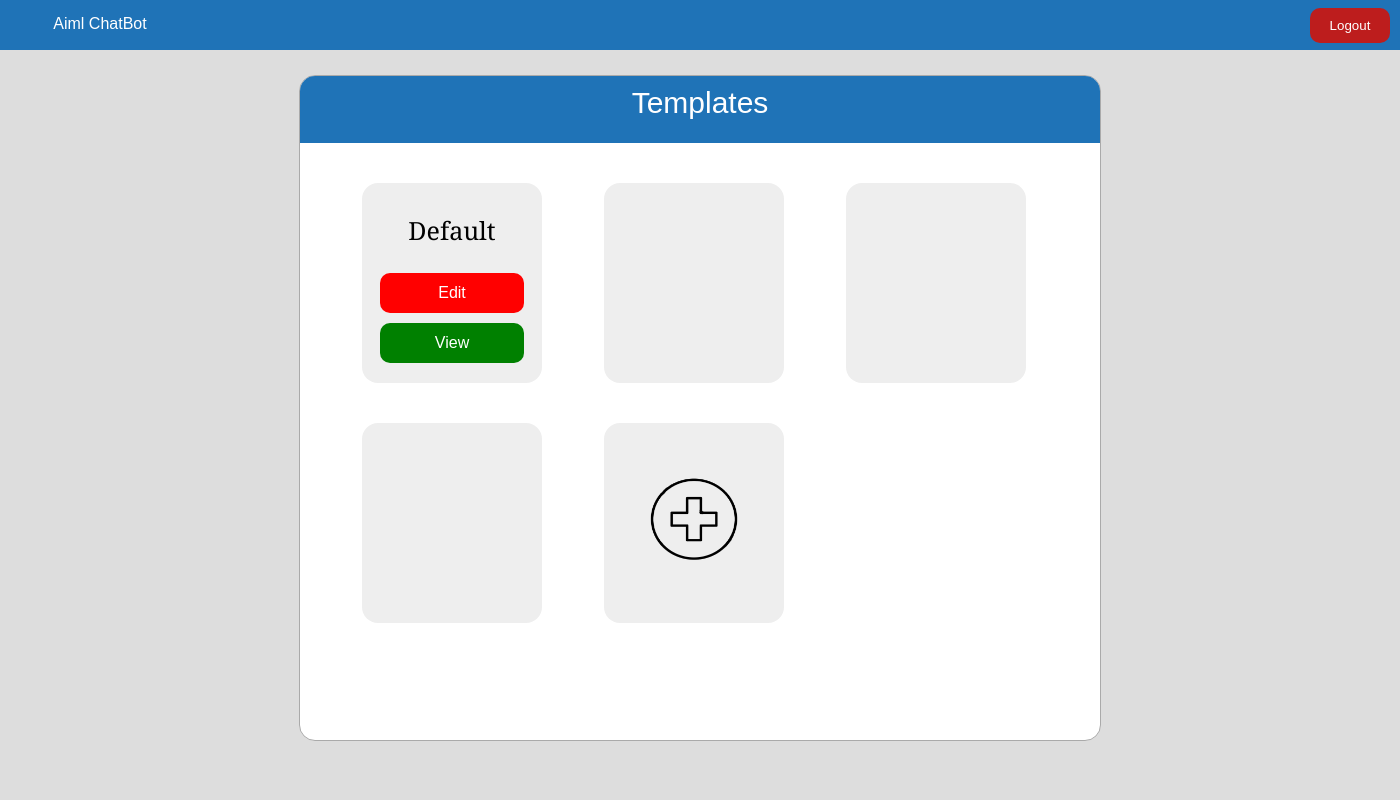
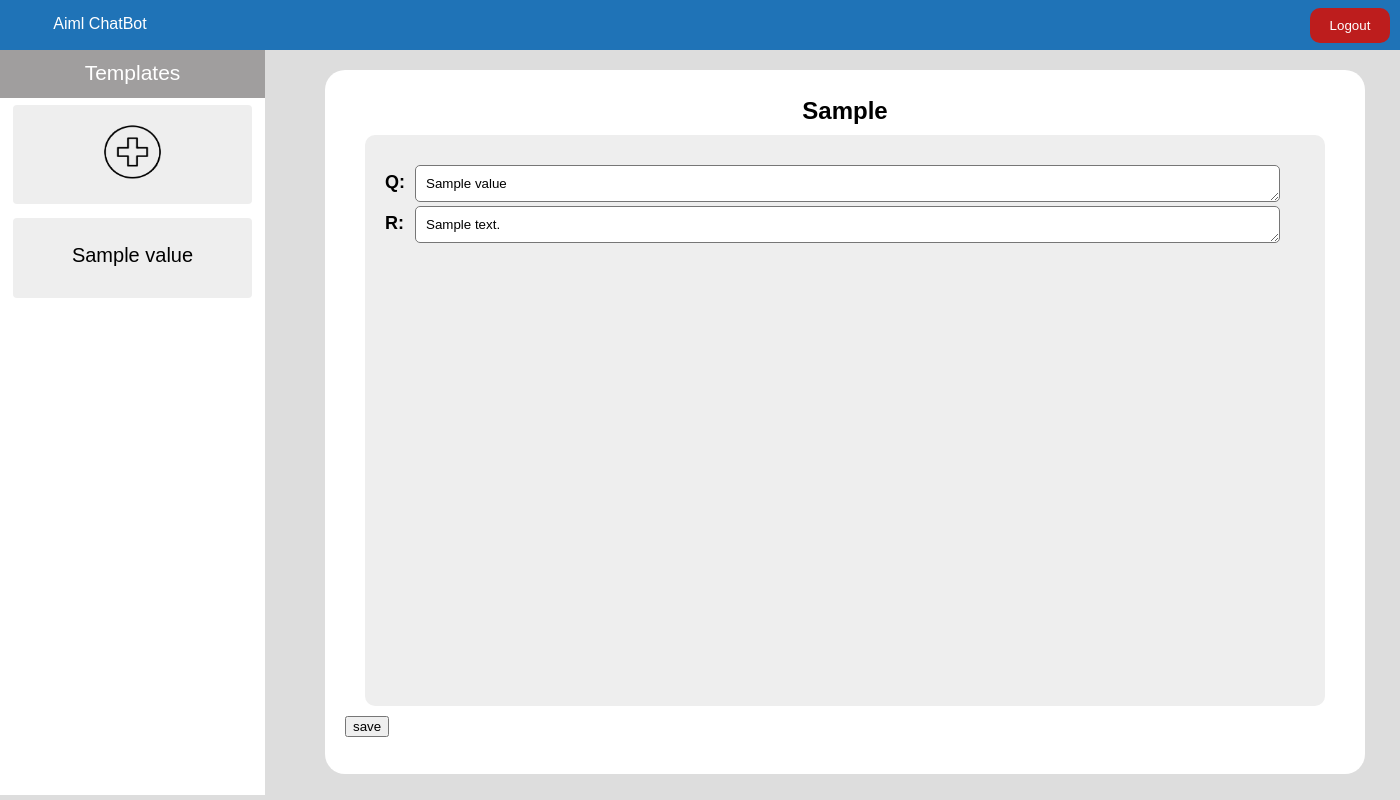
Before and after one commit to tudor127/IA_PROJECT, a Django app: template DJANGO_PRROJECT/IA_APP/templates/IA_APP/administration.html in a window 1400 px wide. Run offline with Django 3.2, Linux system fonts and the light colour scheme; the template is opened without the code that fills it: most values are stand-ins (such as "Sample title", 1, 10 or a date in 2020); data that the repository does not hold is empty.

Commit message:
modifcare design admin/templates

```diff
--- a/DJANGO_PRROJECT/IA_APP/static/css/administration.css
+++ b/DJANGO_PRROJECT/IA_APP/static/css/administration.css
@@ -39,6 +39,10 @@ text-decoration:none;
 
 }
 
+#templatesBox{
+width: 100%;
+height: 90%;
+overflow: auto;}
 
 .logOut button{
 	width: 	80px;
@@ -54,64 +58,66 @@ text-decoration:none;
 	background:#9a1818;
 }
 
-.templateTitle{
-	width: 100%;
-	background: rgb(31, 115, 183);
-	height: 10%;
-	text-align: 	center;
-	display: inline-block;
-	color: 	white;
+.templateTitle {
+    width: 100%;
+    height: 48px;
+    text-align: center;
+    display: inline-block;
+    color:
+    #333;
+    font-size: 20px;
+    line-height: 45px;
+    background:#a09e9e;
 }
 
 .title{
-	margin-top: 	10px;
-	font-size: 	30px;
+	font-size: 	21px;
+	color:#fff;
 }
 
-.templatesBox{
-	height: 90%;
-	width: 800px;
-	margin: 0 auto;
-	margin-top: 0px;
-	display: block;
-	border: 1px solid#aaa;
-	border-radius: 16px;
-	margin-top: 1.8%;
-	overflow: hidden;
-	background:#fff;
+.templatesBox {
+    height: 101%;
+    width: 265px;
+    margin-top: 0px;
+    display: block;
+    background:
+    #fff;
+    float: left;
+    margin-left: 0px;
 }
 
-.templateBox{
-	height: 200px;
-	width: 180px;
-	display: 	block;
-	background: 	#eee;
-	border-radius: 	16px;
-	margin-top: 	40px;
-	margin-left: 	62px;
-	float: 	left;
-
+.templateBox {
+    min-height: 80px;
+    width: 90%;
+    display: block;
+    background:
+    #eee;
+    border-radius: 4px;
+    float: left;
+    margin: 7px 5%;
+    padding: 0px 5px;
+    box-sizing: border-box;
+    cursor:pointer;
 }
 
 .templateBox img{
-	width: 	130px;
-	height: 130px;
-	display: block;
-	margin:0 auto;
-	margin-top: 35px;
+width: 85px;
+height: 85px;
+text-align: center;
+margin: 7px auto;
+display: block;
 }
 
-#plus:hover{
-	background: yellow;
+.templateBox:hover{
+	background: #ddd;
 }
 
-.templateName{
-	width: 	100%;
-	height: 	50px;
-	margin-top: 	30px;
-	text-align: center	;
-	font-family: 	Georgia;
-	font-size: 	25px;
+.templateName {
+    width: 100%;
+    text-align: center;
+    font-size: 20px;
+    height: 100%;
+    padding: 26px 0px;
 }
 
 .editButton{
@@ -135,3 +141,13 @@ text-decoration:none;
 	margin:0 auto;
 	margin-top: 	10px;
 }
+
+#categoryBox{
+    width: 1000px;
+    background: #fff;
+    padding: 20px;
+    border-radius: 20px;
+    margin-left: 325px;
+    margin-top: 20px;
+    height: 90%;
+    }
--- a/DJANGO_PRROJECT/IA_APP/static/css/style.css
+++ b/DJANGO_PRROJECT/IA_APP/static/css/style.css
@@ -89,6 +89,15 @@ color:
 #fff;
 cursor:pointer;
 }
+#categoryBox{
+    width: 1000px;
+    background: #fff;
+    padding: 20px;
+    border-radius: 20px;
+    margin-left: 325px;
+    margin-top: 20px;
+    height: 90%;
+    }
 
 #loginBox .error{
     width: 90%;
@@ -108,6 +117,59 @@ color:
 font-weight: bold;
 font-size: 16px;
 }
+
+.cat_content{
+    width: 960px;
+    height: 86%;
+    /* margin-top: 2%; */
+    margin: 1% auto;
+    overflow: auto;
+    display: none;
+    /* margin-top: 3%; */
+    background: #eee;
+    /* padding-top: 20px; */
+    padding: 20PX;
+    BOX-SIZING: BORDER-BOX;
+    border-radius: 10px;
+}
+
+.save-btn{
+display:none;
+}
+.save-btn:nth-of-type(1){
+display:block;
+}
+.questionBox{
+width: 100%;
+margin: 10px auto;
+    }
+ .questionBox label{
+     width: 30px;
+    display: block;
+    float: left;
+    font-size: 18px;
+    font-weight: bold;
+    height: 33px;
+    line-height: 34px;
+    }
+ .questionBox textarea{
+     width: 865px;
+    resize: vertical;
+    padding: 10px;
+    box-sizing: border-box;
+    border-radius: 5px;
+    }
+
+.cat_content:nth-of-type(1){
+display:block;
+}
+
+#categoryTitle{
+    margin: 7px auto;
+    text-align: center;
+    font-size: 24px;
+    text-transform: capitalize;
+    }
 
 .messagesBox{
 width: 100%;
--- a/DJANGO_PRROJECT/IA_APP/templates/IA_APP/administration.html
+++ b/DJANGO_PRROJECT/IA_APP/templates/IA_APP/administration.html
@@ -4,35 +4,68 @@
     <meta charset="UTF-8">
     <title>Aiml Chatbot</title>
 	{% load static %}
-<link rel="stylesheet" type="text/css" href={% static "css/style.css" %}>
-<link rel="stylesheet" type="text/css" href={% static "css/administration.css" %}>
+<link rel="stylesheet" type="text/css" href={% static "css/style.css" %}/>
+<link rel="stylesheet" type="text/css" href={% static "css/administration.css" %}/>
+	<script src="https://ajax.googleapis.com/ajax/libs/jquery/3.4.1/jquery.min.js"></script>
+	<script type="text/javascript" src={% static "js/admin.js" %}></script>
+	<script type="text/javascript">
+function showCD(id,value,key){
+var cats=document.getElementsByClassName('cat_content');
+var btns=document.getElementsByClassName('save-btn');
+for(var j=0;i<btns.length;j++){
+if(btns[j].id!=('save_btn_'+key)){
+btns[j].style.display='none';
+}
+else{
+btns[j].style.display='block';
+}
+}
+for(var i=0;i<cats.length;i++){
+if(cats[i].id!=id){
+cats[i].style.display='none';
+}
+else{
+cats[i].style.display='block';
+document.getElementById('categoryTitle').innerHTML=value;
+
+}
+}
+}
+</script>
+
 </head>
 <body>
 	<div class="topBar">
 		<div class="logo"><a href="/" >Aiml ChatBot</a></div>
 		<div class="logOut"><a href="/logout" ><button>Logout</button></a></div>
 	</div>
-	<div class="templatesBox">
+	<div class="templatesBox" >
 		<div class="templateTitle">
 			<div class="title">Templates</div>
 		</div>
+		<div id="templatesBox">
+		<div class="templateBox" id="plus"><img src={% static "img/plus.png" %}></div>
+			{% if categories %}
+			{% for key,value in categories.items %}
+			<div class="templateBox" onclick="showCD('cd_{{key}}','{{value}}','{{key}}')"><div class="templateName">{{value}}</div></div>
+			{% endfor %}
+			{% endif %}
+		</div>
+	</div>
+	<div id="categoryBox">
+			<h1 id="categoryTitle">{{categories.0}}</h1>
+			{% for key,value in category.items %}
+			<div  class="cat_content" id="cd_{{key}}">
+				{% for question,answer in value.items %}
+				<div class="questionBox">
+					<label>Q:</label><textarea rows="1" class="questionInput">{{question}}</textarea><br>
+					<label>R:</label><textarea rows="1" class="responseInput">{{answer}}</textarea><br>
+				</div>
+				{%endfor%}
+			</div>
+		    <button class="save-btn" id="save_btn_{{key}}">save</button>
+			{% endfor %}
+	</div>
 
-		<div class="templateBox">
-			<div class="templateName">Default</div>
-			<div class="editButton">
-				<div class="editText">Edit</div>
-			</div>
-			<div class="editButton" id="view">
-				<div class="editText">View</div>
-			</div>
-		</div>
-
-		<div class="templateBox"></div>
-		<div class="templateBox"></div>
-		<div class="templateBox"></div>
-		<div class="templateBox" id="plus"><img src={% static "img/plus.png" %}></div>
-	</div>
-<script src="https://ajax.googleapis.com/ajax/libs/jquery/3.4.1/jquery.min.js"></script>
-<script type="text/javascript" src={% static "js/javascript.js" %}></script>
 </body>
 </html>
--- a/DJANGO_PRROJECT/IA_APP/views.py
+++ b/DJANGO_PRROJECT/IA_APP/views.py
@@ -40,6 +40,7 @@ class ChatBot:
         self.learn(request)
 
     def learn(self, request):
+        # del request.session['categories']
         if not request.session.get('categories'):
             request.session['categories'] = ['test.xml']
         categories = request.session['categories']
@@ -111,10 +112,38 @@ def get_aiml(request):
     else:
         return JsonResponse({})
 
+def get_aiml_content(file):
+    filename = file
+    filepath = os.path.join("IA_APP\\aiml", filename)
+    if os.path.isfile(filepath):
+        root = ET.parse(filepath)
+        x = {}
+        for category in root.findall('category'):
+            pattern = category.find('pattern').text.strip()
+            if not list(category.find('template')):
+                template = category.find('template').text.strip()
+            else:
+                variante = []
+                for el in category.find('template')[0]:
+                    variante.append(el.text.strip())
+                template = variante
+            x[pattern] = template
+        return x
+    else:
+        return {}
 
 def administration(request):
     logged=request.COOKIES.get('logged', 'false')
+    categories={}
+    category={}
+    index=0;
+    for root, dirs, files in os.walk("IA_APP\\aiml"):
+        for name in files:
+            if name.split(".")[-1] == 'aiml':
+                categories[index] = name.split(".")[0]
+                category[index] = get_aiml_content(name)
+                index+=1
     if logged=="true":
-        return render(request, 'IA_APP/administration.html')
+        return render(request, 'IA_APP/administration.html',{'categories':categories,'category':category})
     else:
         return render(request, 'IA_APP/login.html')
```
Also changed, not shown: DJANGO_PRROJECT/IA_APP/static/js/admin.js (added, +51 -0 lines), DJANGO_PRROJECT/IA_APP/templates/IA_APP/index.html (line endings or trailing spaces), DJANGO_PRROJECT/IA_APP/templates/IA_APP/javascript.js (line endings or trailing spaces), DJANGO_PRROJECT/IA_APP/templates/IA_APP/style.css (line endings or trailing spaces), DJANGO_PRROJECT/db.sqlite3, 2 other files.
